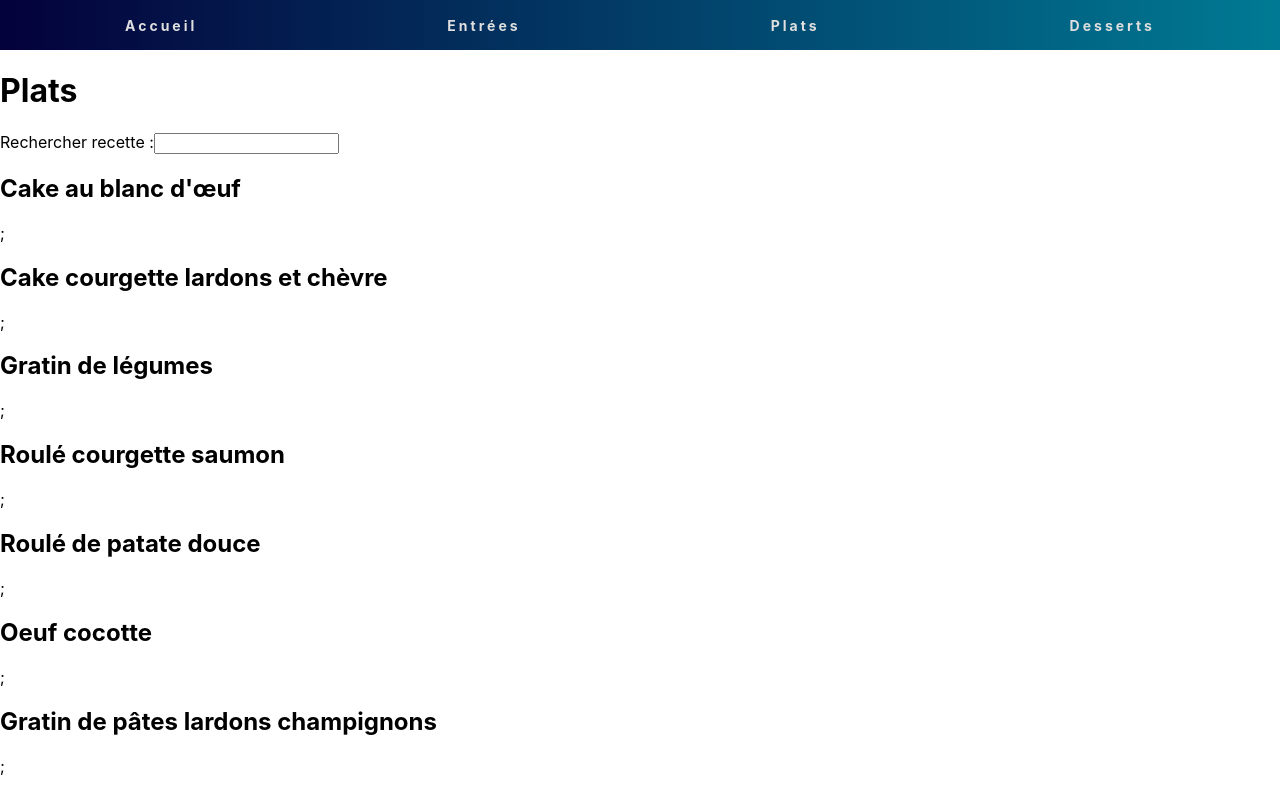
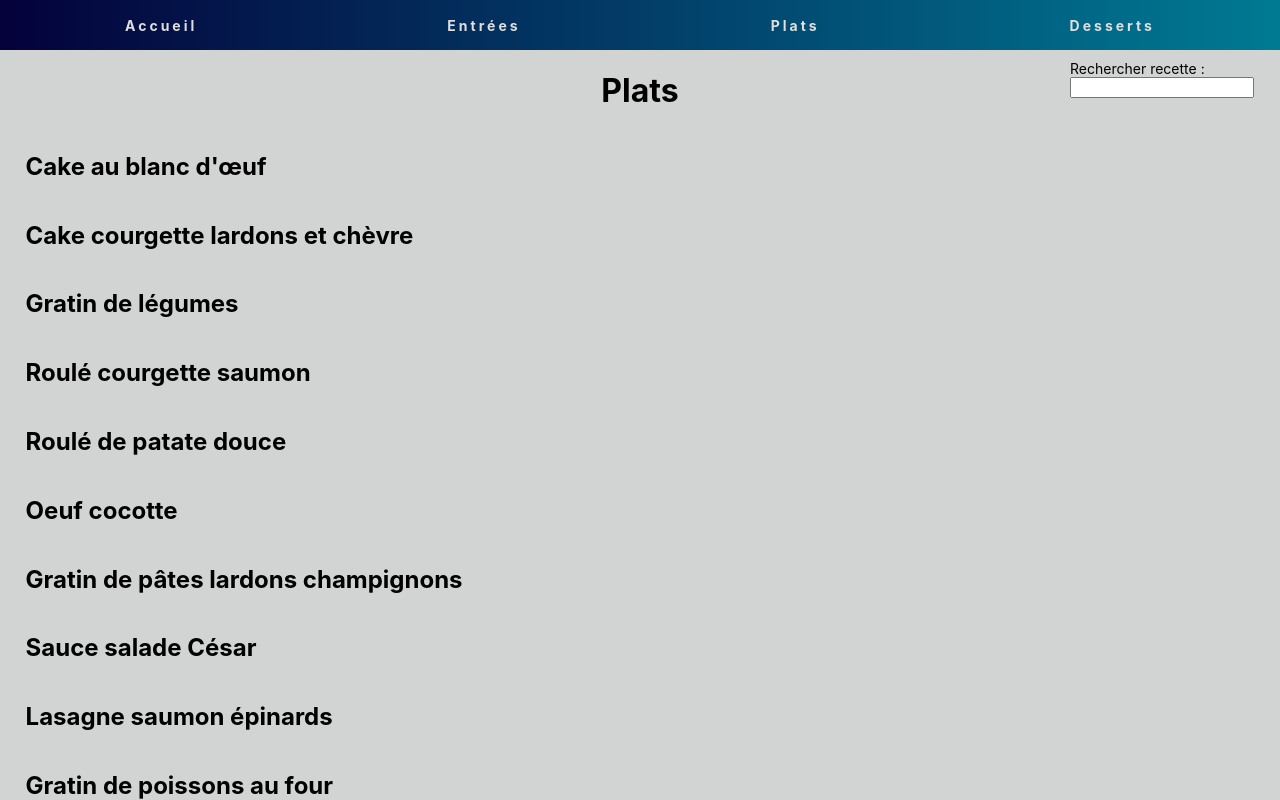
Before and after one commit to NicolasMazieres/Recettes-react, a React (Create React App) app: page / in a window 1280 px wide. Both pictures are taken after a click on the item "Plats". Shown: the top 800 px of the page. Built offline with nearby package versions, Linux system fonts and the light colour scheme.

Commit message:
Ajout un peu CSS + mise en page

```diff
--- a/src/App.js
+++ b/src/App.js
@@ -74,33 +74,41 @@ function App() {
     })
 
   const viewAccueil = (
-    <div className="accueilContainer">
-      <h1>Accueil</h1>
+    <div className="bodyContainer">
+      <div className="pageTitleContainer">
+        <h1>Accueil</h1>
+      </div>
     </div>
   )
 
   const viewEntrees = (
-    <div className="entreeContainer">
-      <h1>Entrées</h1>
-      <FilterForm formname={filterName} handleChange={handleChange}/>
+    <div className="bodyContainer">
+      <div className="pageTitleContainer">
+        <h1>Entrées</h1>
+        <FilterForm formname={filterName} handleChange={handleChange} />
+      </div>
       {entreeRecipes}
     </div>
   )
 
   const viewPlats = (
-    <div className="platContainer">
-      <h1>Plats</h1>
-      <FilterForm formname={filterName} handleChange={handleChange}/>
+    <div className="bodyContainer">
+      <div className="pageTitleContainer">
+        <h1>Plats</h1>
+        <FilterForm formname={filterName} handleChange={handleChange} />
+      </div>
       {platRecipes}
     </div>
   )
 
   const viewDesserts = (
-    <div className="dessertContainer">
-      <h1>Desserts</h1>
-      <FilterForm formname={filterName} handleChange={handleChange}/>
+    <div className="bodyContainer">
+      <div className="pageTitleContainer">
+        <h1>Desserts</h1>
+        <FilterForm formname={filterName} handleChange={handleChange} />
+      </div>
       {dessertRecipes}
-    </div>
+    </div >
   )
 
 
--- a/src/components/FilterForm.js
+++ b/src/components/FilterForm.js
@@ -3,7 +3,7 @@ import React from "react";
 function FilterForm(props) {
 
     return (
-        <form>
+        <form className="filterForm">
             <label>
                 Rechercher recette :
                 <input
--- a/src/components/Recipe.js
+++ b/src/components/Recipe.js
@@ -30,7 +30,7 @@ export default function Recipe(props) {
     return (
         <div>
             <h2 className="recipeName" onClick={() => recipeClicked()}>{props.name}</h2>
-            {!isTextVisible && recipeText};
+            {!isTextVisible && recipeText}
         </div>
     );
 }
--- a/src/index.css
+++ b/src/index.css
@@ -5,6 +5,7 @@ body {
     sans-serif;
   -webkit-font-smoothing: antialiased;
   -moz-osx-font-smoothing: grayscale;
+  background-color: rgb(209, 212, 211);
 }
 
 code {
@@ -81,13 +82,79 @@ nav {
   }
 
   .nav-button:hover {
-    color:rgba(4, 1, 59, 1);
+    color: rgba(4, 1, 59, 1);
     border-radius: 10%;
   }
 
 }
 
-/* CSS Body */
+/* CSS rest of page */
+
+.pageTitleContainer {
+  display: flex;
+  flex-direction: row;
+  flex-wrap: wrap;
+}
+
+.pageTitleContainer h1 {
+  width: 70%;
+  text-align: center;
+  padding-left: 15%;
+}
+
+.filterForm {
+  width: 15%;
+  font-size: 14px;
+  padding-top: 10px;
+}
+
+input{
+  width: 100%;
+  box-sizing:border-box;
+ }
+
+.bodyContainer {
+  display: flex;
+  flex-flow: column;
+  height: 100%;
+  width: 96%;
+  background-color: rgb(209, 212, 211);
+  margin: 0 auto;
+  padding: 0 2%;
+}
+
+.recipeContainer {
+  display: flex;
+  flex-direction: row;
+  flex-wrap: wrap;
+}
+
+h3 {
+  text-align: center;
+}
+
+p,
+li {
+  font-size: 16px;
+  line-height: 1.5;
+  letter-spacing: 1px;
+  padding-inline: 20px;
+}
+
+.ingredients {
+  width: 30%;
+  text-align: justify;
+  margin-right: 20px;
+}
+
+.ingredients ul {
+  list-style-type: square;
+}
+
+.texteRecette {
+  width: 40%;
+  text-align: justify;
+}
 
 .recipeName {
   cursor: pointer;
```
